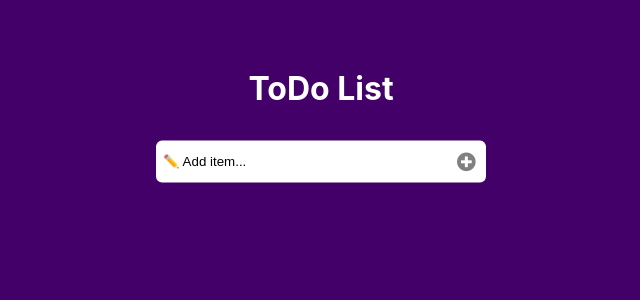
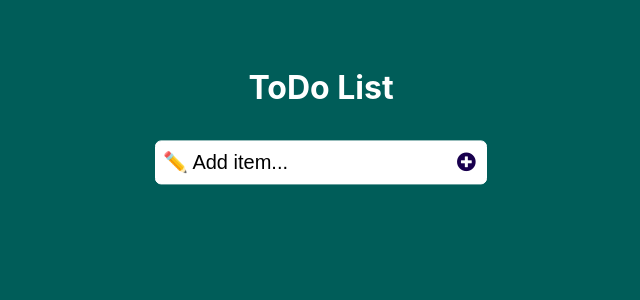
Before and after one commit to visakh427799/MERN-realtime-chat--socket.io, a React (Create React App) app: page / in a window 1280 px wide. Shown: the top 300 px of the page, without its empty margins (319-959 px from the left). Built offline with nearby package versions, Linux system fonts and the light colour scheme.

Commit message:
fourth commit

```diff
--- a/src/App.css
+++ b/src/App.css
@@ -4,7 +4,7 @@
 }
 
 body {
-  background-color: #420068;
+  background-color: #005d59;
 }
 
 .app {
@@ -33,13 +33,14 @@ h2 {
   margin-top: 0.8em;
   width: 20em;
   height: 2em;
-  background-color: white;
+  background-color: rgb(255, 255, 255);
   display: flex;
   justify-content: space-between;
   align-items: center;
   border-radius: 6px;
   padding: 5px;
   font-weight: 100;
+  border:1px solid white;
 }
 
 .app .input input {
@@ -47,13 +48,30 @@ h2 {
   height: 1.6em;
   border-color: transparent;
   outline-color: transparent;
+  background-color: rgb(255, 255, 255);
+  color: rgb(0, 0, 0);
+  font-size: 20px;
+}
+::placeholder { /* Chrome, Firefox, Opera, Safari 10.1+ */
+  color: rgb(38, 1, 59);
+  opacity: 1; /* Firefox */
+}
+input:focus {
+  outline-width: 0;
 }
 
 .app i {
   cursor: pointer;
   font-size: larger;
   font-weight: 900;
-  color: grey;
+  color: rgb(25, 0, 78);
+  margin-right: 5px;
+}
+.todo i {
+  cursor: pointer;
+  font-size: larger;
+  font-weight: 900;
+  color: rgb(224, 218, 218);
   margin-right: 5px;
 }
 .app .todos {
@@ -66,7 +84,7 @@ h2 {
   margin-top: 0.8em;
   width: 20em;
   height: 2em;
-  background-color: white;
+  background-color: rgb(15, 149, 149);
   display: flex;
   justify-content: space-between;
   align-items: center;
@@ -80,9 +98,9 @@ h2 {
 }
 
 .app .todos .todo .left p {
-  margin-left: 3px;
+  margin-left: 5px;
   font-size: medium;
   font-weight: 700;
   font-style: normal;
-  color: grey;
+  color: rgb(40, 0, 63);
 }
--- a/src/App.js
+++ b/src/App.js
@@ -55,12 +55,21 @@ function App() {
   };
 
   const handleDate = (todo) => {
-    var d = new Date(todo.id);
+    // var d = new Date(todo.id);
+
+    const currentDate = new Date(todo.id);
+
+const currentDayOfMonth = currentDate.getDate();
+const currentMonth = currentDate.getMonth(); // Be careful! January is 0, not 1
+const currentYear = currentDate.getFullYear();
+
+const dateString = currentDayOfMonth + "-" + (currentMonth + 1) + "-" + currentYear;
+// "27-11-2020"
 
     // Swal.fire(d.toString());
     Swal.fire({
       title: "<i>Todo Info</i>",
-      html: " Todo Name:" + todo.text + "<br> Date added: " + d.toString(),
+      html: " Todo Name:" + todo.text + "<br> Date added: " + dateString+"<br>Time added: "+currentDate.getHours()+":"+currentDate.getMinutes()+" PM",
       confirmButtonText: "OK",
     });
   };
```
